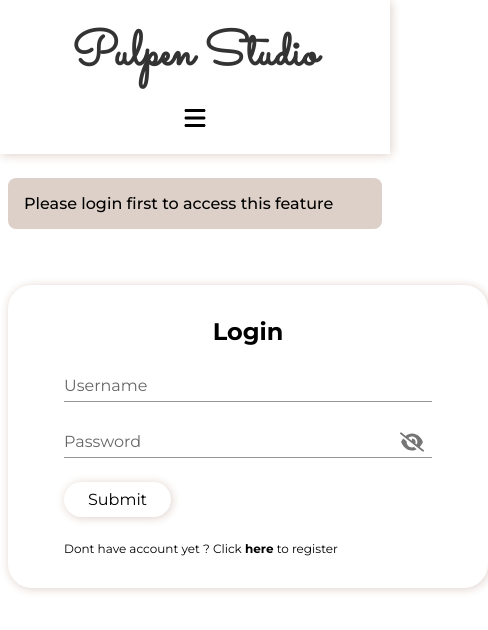
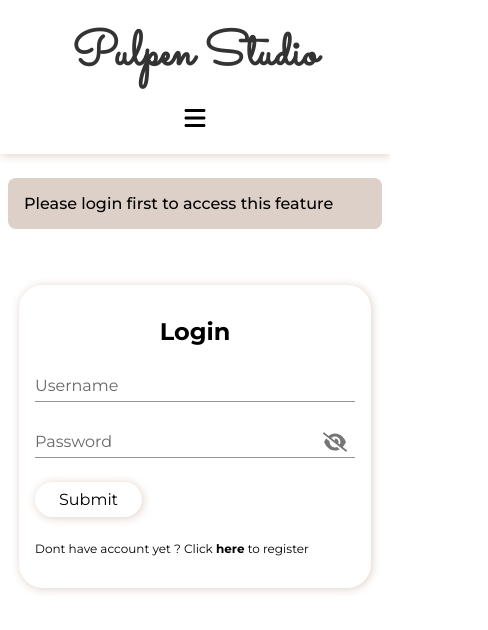
Before and after one commit to NazarulxFitri/pulpenstudio, a Next.js app: page /account in a window 390 px wide. Shown: the top 630 px of the page, 488 px wide, since content can reach past the window. Built offline with nearby package versions, Linux system fonts and the light colour scheme; no server answers; the database is empty.

Commit message:
mobile styling

```diff
--- a/src/modules/Login/index.tsx
+++ b/src/modules/Login/index.tsx
@@ -64,8 +64,8 @@
         borderRadius: "24px",
         boxShadow: "1px 1px 10px #DDD0C8",
         margin: "56px auto",
-        padding: "32px 56px",
-        width: "368px",
+        padding: { xs: "32px 16px", md: "32px 56px" },
+        width: { xs: "320px", md: "368px" },
       }}
     >
       <Box
--- a/src/modules/accountModule/Tabs/MyWork/index.tsx
+++ b/src/modules/accountModule/Tabs/MyWork/index.tsx
@@ -39,6 +39,10 @@
                   </TableCell>
                   <TableCell>
                     <a
+                      style={{
+                        color: "unset",
+                        textDecoration: "none",
+                      }}
                       target="__blank"
                       href={`/e-invite/live/${item.name}`}
                     >{`/e-invite/live/${item.name}`}</a>
--- a/src/modules/accountModule/index.tsx
+++ b/src/modules/accountModule/index.tsx
@@ -5,7 +5,6 @@
 import { useState } from "react";
 import PersonalInfo from "./Tabs/PersonalInfo";
 import MyWork from "./Tabs/MyWork";
-import useCheckauth from "@/utils/useCheckAuth";
 
 interface AccountModuleProps {}
 
```
